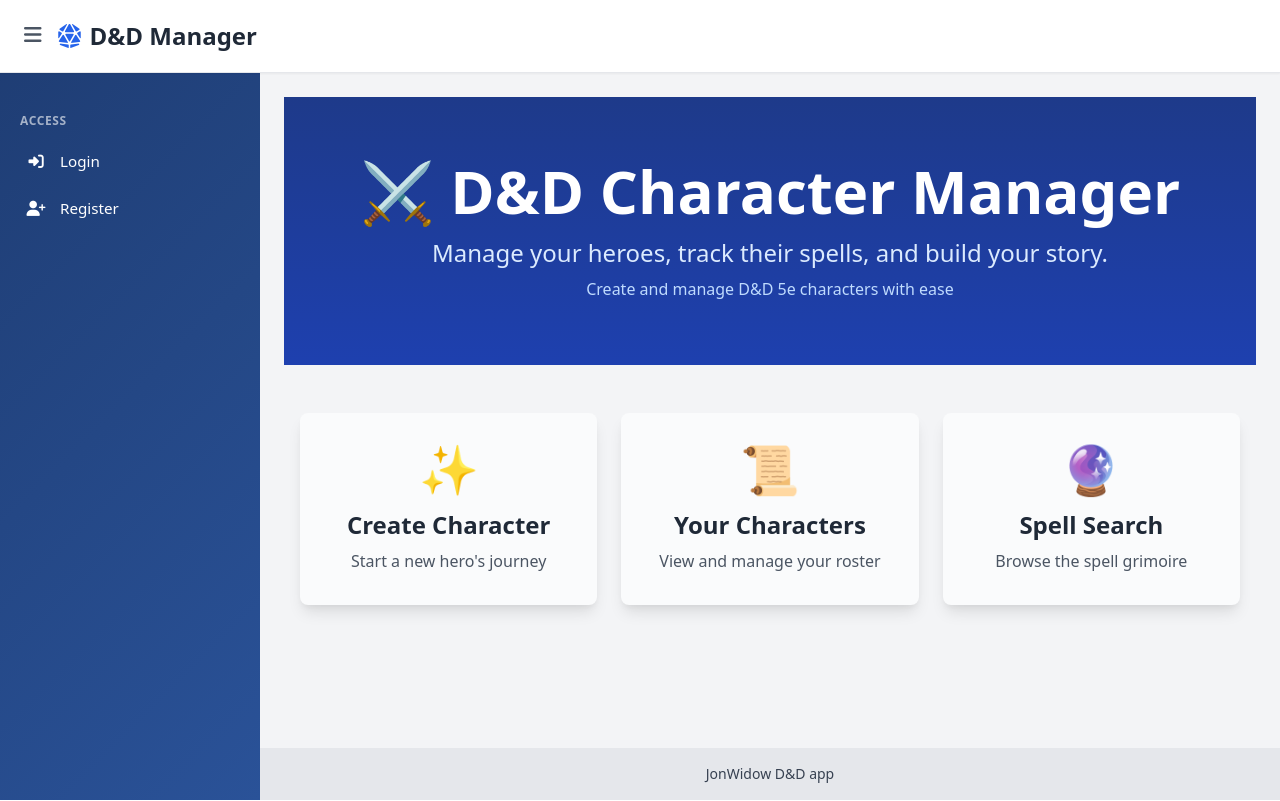
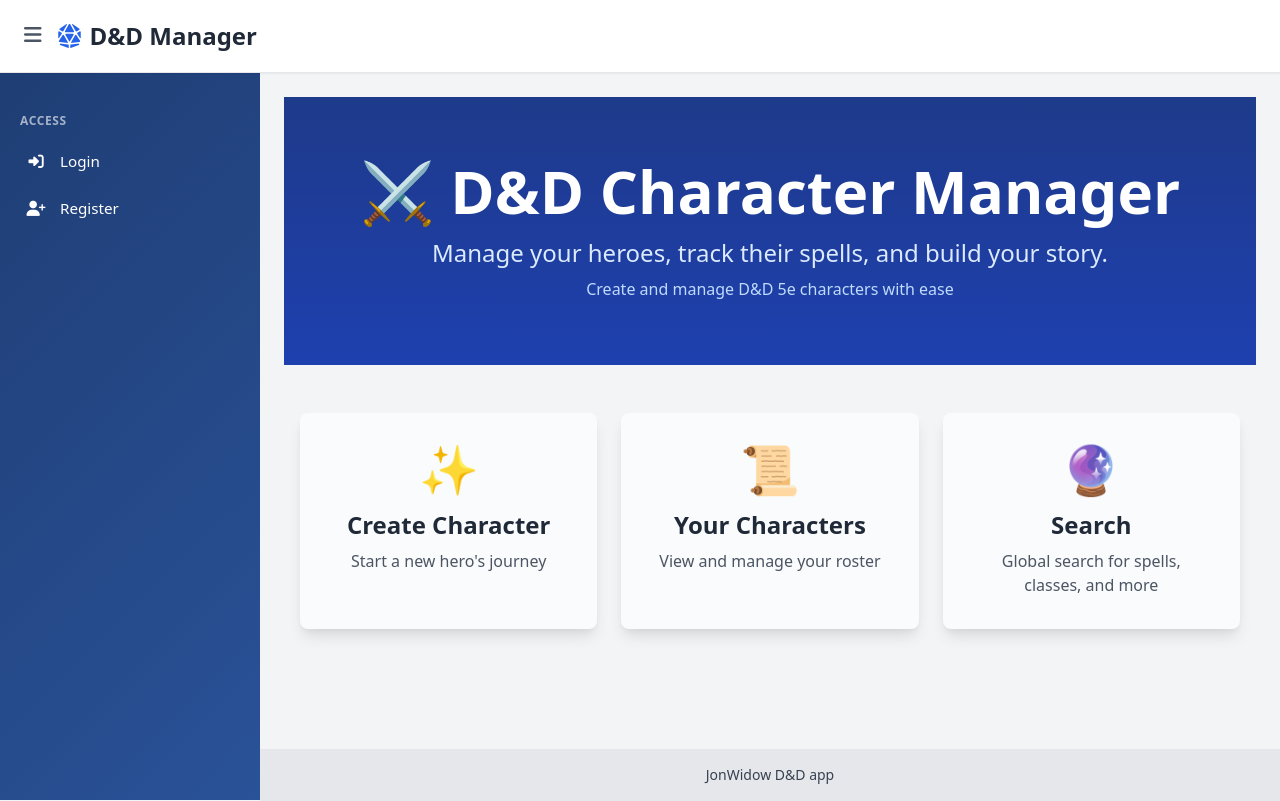
Before and after one commit to JonWidow/Dnd-character-management-app, a Flask app: page / in a window 1280 px wide. Run offline with Flask 3, Linux system fonts and the light colour scheme.

Commit message:
fix: Update search page routing and layout
- Changed home.html to use search_page route instead of spells_page
- Updated search title and description to reflect global search
- Moved filter panel above search bar for better UX
- Fixed missing closing script tag in search.html

```diff
--- a/app/templates/home.html
+++ b/app/templates/home.html
@@ -32,11 +32,11 @@
             <p class="text-gray-600">View and manage your roster</p>
         </a>
 
-        <a href="{{ url_for('spells_page') }}"
+        <a href="{{ url_for('search_page') }}"
            class="rounded-lg shadow-lg p-8 text-center hover:shadow-xl transition group cursor-pointer" style="background-color: #fafbfc;">
             <div class="text-5xl mb-4 group-hover:scale-110 transition">🔮</div>
-            <h3 class="text-2xl font-bold text-gray-800 mb-2">Spell Search</h3>
-            <p class="text-gray-600">Browse the spell grimoire</p>
+            <h3 class="text-2xl font-bold text-gray-800 mb-2">Search</h3>
+            <p class="text-gray-600">Global search for spells, classes, and more</p>
         </a>
     </div>
 
```
Also changed, not shown: app/templates/search.html (+7 -5 lines).
